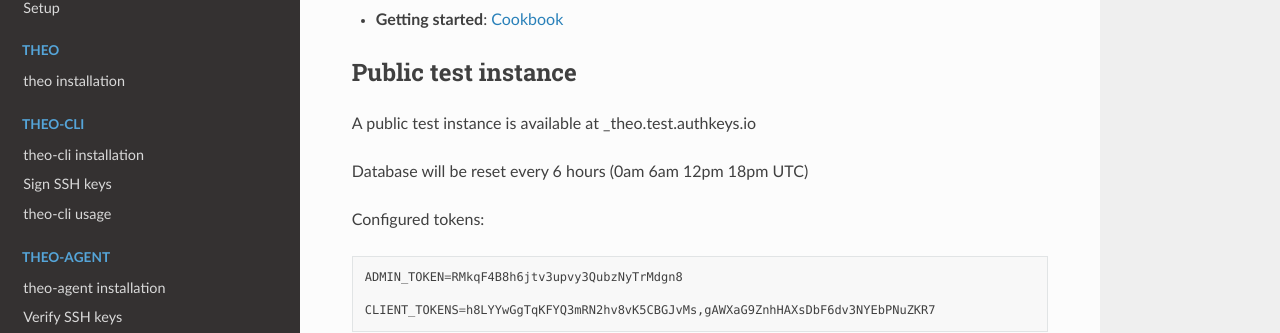
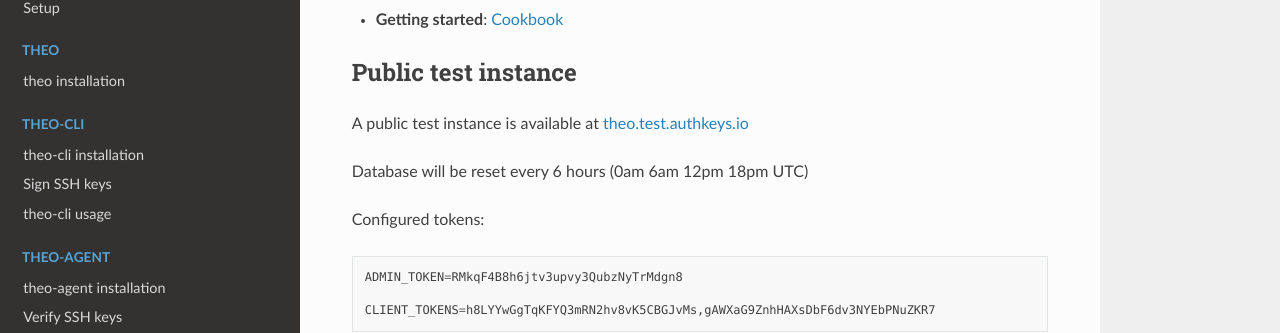
Before and after one commit to theoapp/theo-docs, a Sphinx documentation site: the page built from docs/index.rst, in a window 1280 px wide and 900 px high, scrolled down 504 px. Shown: the part 144-477 px from the top of the window. Built offline with Sphinx 7.4.7 and the Read the Docs theme 2.0.0, drawn with Linux system fonts in a browser that asks for light colours.

```diff
--- a/docs/index.rst
+++ b/docs/index.rst
@@ -26,7 +26,7 @@ First steps
 Public test instance
 --------------------
 
-A public test instance is available at _theo.test.authkeys.io
+A public test instance is available at `theo.test.authkeys.io`_
 
 Database will be reset every 6 hours (0am 6am 12pm 18pm UTC)
 
```
